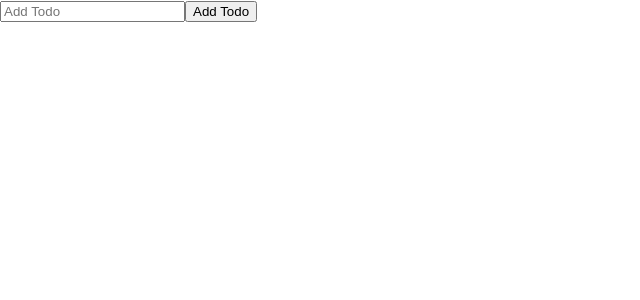
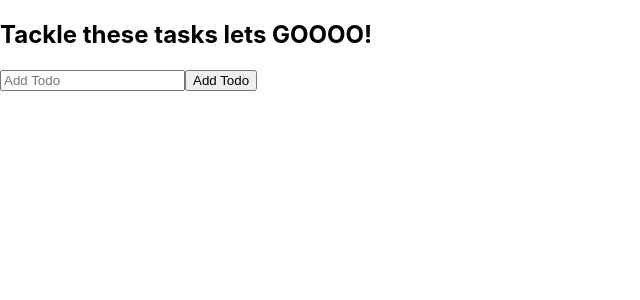
Before and after one commit to michaeldilulo/Todo-App, a React (Create React App) app: page / in a window 1280 px wide. Shown: the top 300 px of the page, without its empty margins (0-640 px from the left). Built offline with nearby package versions, Linux system fonts and the light colour scheme.

Commit message:
Todos are created, nothing rendered on page yet

```diff
--- a/src/App.js
+++ b/src/App.js
@@ -1,12 +1,14 @@
 import React from 'react';
 import './App.css';
-import TodoForm from './components/TodoForm';
+// changed import from TodoForm to TodoList
+import TodoList from './components/TodoList';
 
 const App = () => {
 
   return (
     <div className="app">
-      <TodoForm />
+      {/* <TodoForm /> */}
+      <TodoList />
     </div>
   );
 }
--- a/src/components/TodoForm.js
+++ b/src/components/TodoForm.js
@@ -12,7 +12,7 @@
         event.preventDefault();
 
         // Able to access the props of the todo
-        props.onSubmit = ({
+        props.onSubmit({
             id: Math.floor(Math.random() * 10000 + 1),
             text: input
         })
@@ -27,6 +27,7 @@
             <form className="todo-form" onSubmit={submitTodoForm}>
                 <input type="text" placeholder="Add Todo" value={input}
                     name="text" className="todo-input"
+                    // onChange deals with inputs
                     onChange={handleChange}
                 />
                 <button className="todo-button" type="submit">Add Todo</button>
--- a/src/components/TodoList.js
+++ b/src/components/TodoList.js
@@ -0,0 +1,25 @@
+import React, { useState } from 'react'
+import TodoForm from "./TodoForm"
+
+const TodoList = () => {
+    const [todos, setTodos] = useState([])
+
+    const addTodo = todo => {
+        // can utilize that if a letter is not typed in it doesn't submit
+        if (!todo.text || /^\s*$/.test(todo.text)) {
+            return
+        }
+        // newTodos is todo that will be added, and ...todos spreads out the array to add todos
+        const newTodos = [todo, ...todos]
+        setTodos(newTodos)
+    }
+
+    return (
+        <div>
+            <h2>Tackle these tasks lets GOOOO!</h2>
+            <TodoForm onSubmit={addTodo} />
+        </div>
+    )
+}
+
+export default TodoList;
```
